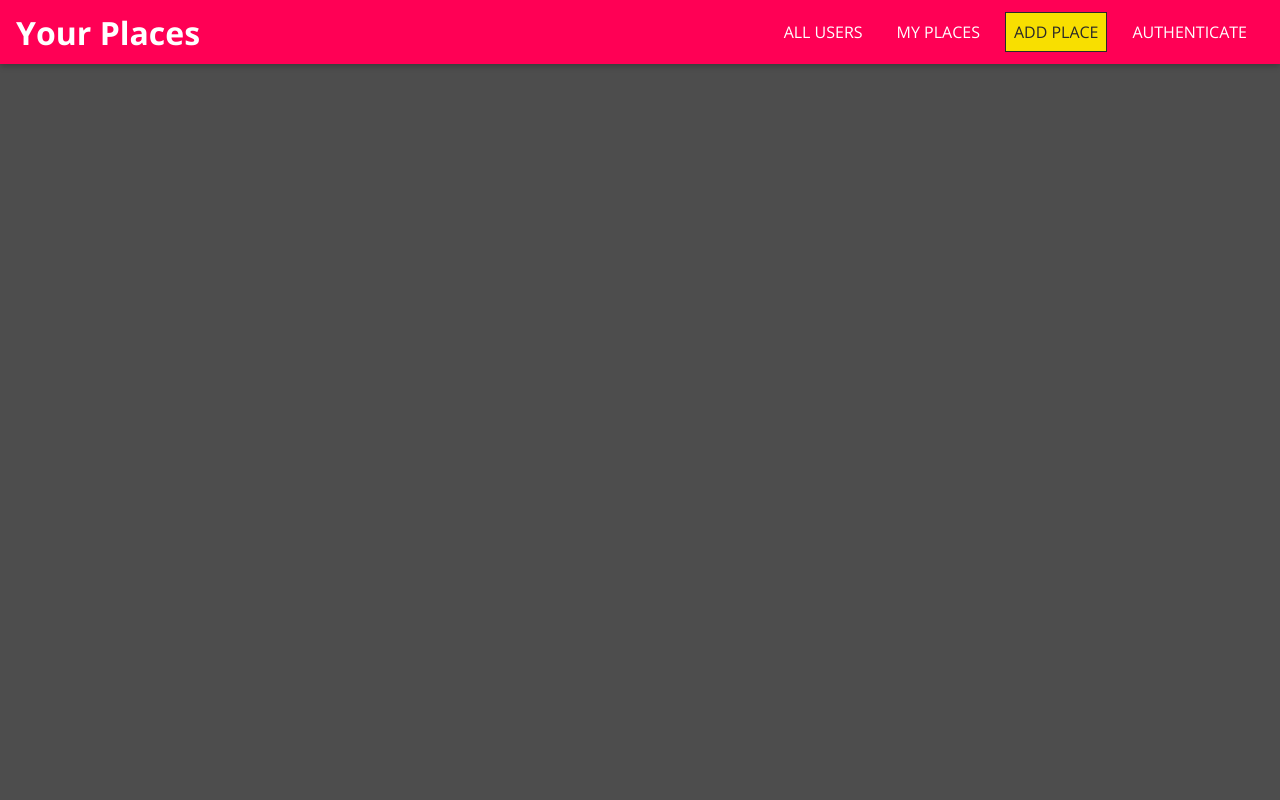
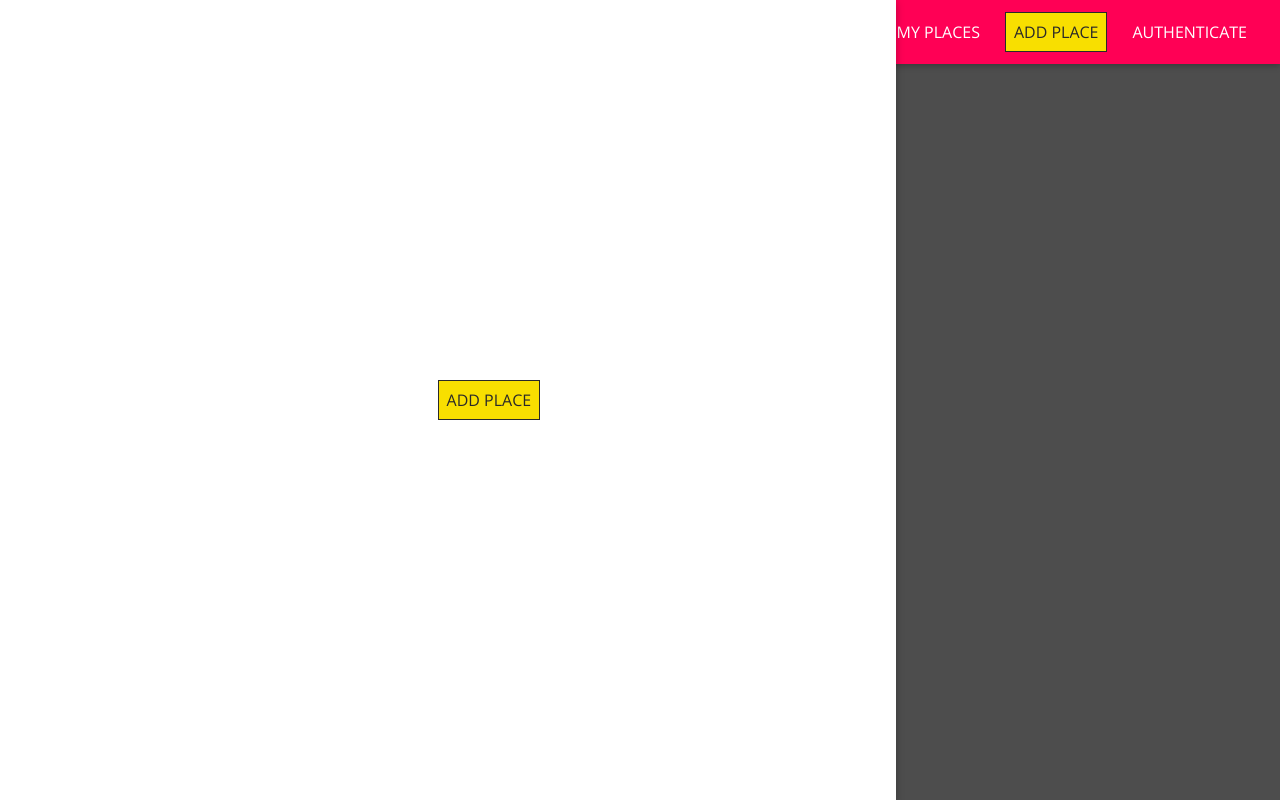
Before and after one commit to MikeDacanay/react_frontend1, a React (Create React App) app: page /places/new in a window 1280 px wide. Built offline with nearby package versions, Linux system fonts and the light colour scheme.

Commit message:
added sidedrawer

```diff
--- a/src/shared/components/Navigation/MainNavigation.js
+++ b/src/shared/components/Navigation/MainNavigation.js
@@ -3,10 +3,17 @@ import {Link} from 'react-router-dom';
 
 import MainHeader from './MainHeader';
 import NavLinks from './NavLinks';
+import SideDrawer from './SideDrawer';
 import './MainNavigation.css';
 
 const MainNavigation = props => {
     return (
+        <React.Fragment>
+            <SideDrawer>
+                <nav className='main-navigation__drawer-nav'>
+                    <NavLinks/>
+                </nav>
+            </SideDrawer>
             <MainHeader>
                 <button className='main-navigation__menu-btn'>
                     <span />
@@ -18,10 +25,11 @@ const MainNavigation = props => {
                         Your Places
                     </Link>
                 </h1>
-            <nav>
+                <nav className='main-navigation__header-nav'>
                     <NavLinks/>
                 </nav>
             </MainHeader>
+        </React.Fragment>
     )
 };
 
--- a/src/shared/components/Navigation/SideDrawer.css
+++ b/src/shared/components/Navigation/SideDrawer.css
@@ -0,0 +1,10 @@
+.side-drawer {
+    position: fixed;
+    left: 0;
+    top: 0;
+    z-index: 100;
+    height: 100vh;
+    width: 70%;
+    background: white;
+    box-shadow: 0 2px 8px rgba(0, 0, 0, 0.26);
+  }
--- a/src/shared/components/Navigation/SideDrawer.js
+++ b/src/shared/components/Navigation/SideDrawer.js
@@ -0,0 +1,9 @@
+import React from 'react';
+
+import './SideDrawer.css';
+
+const SideDrawer = props => {
+    return <aside className="side-drawer">{props.children}</aside>
+};
+
+export default SideDrawer;
```
Lines whose indentation alone changed are shown as unchanged.
